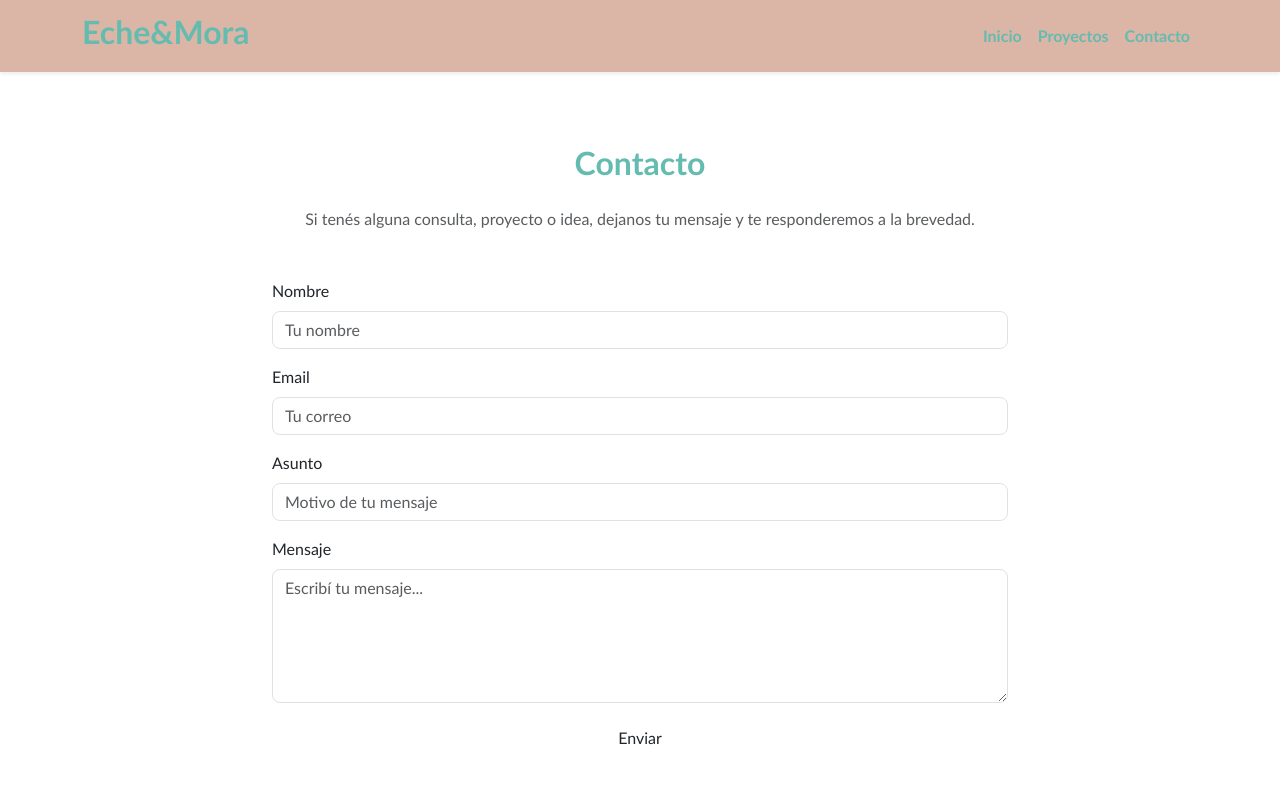
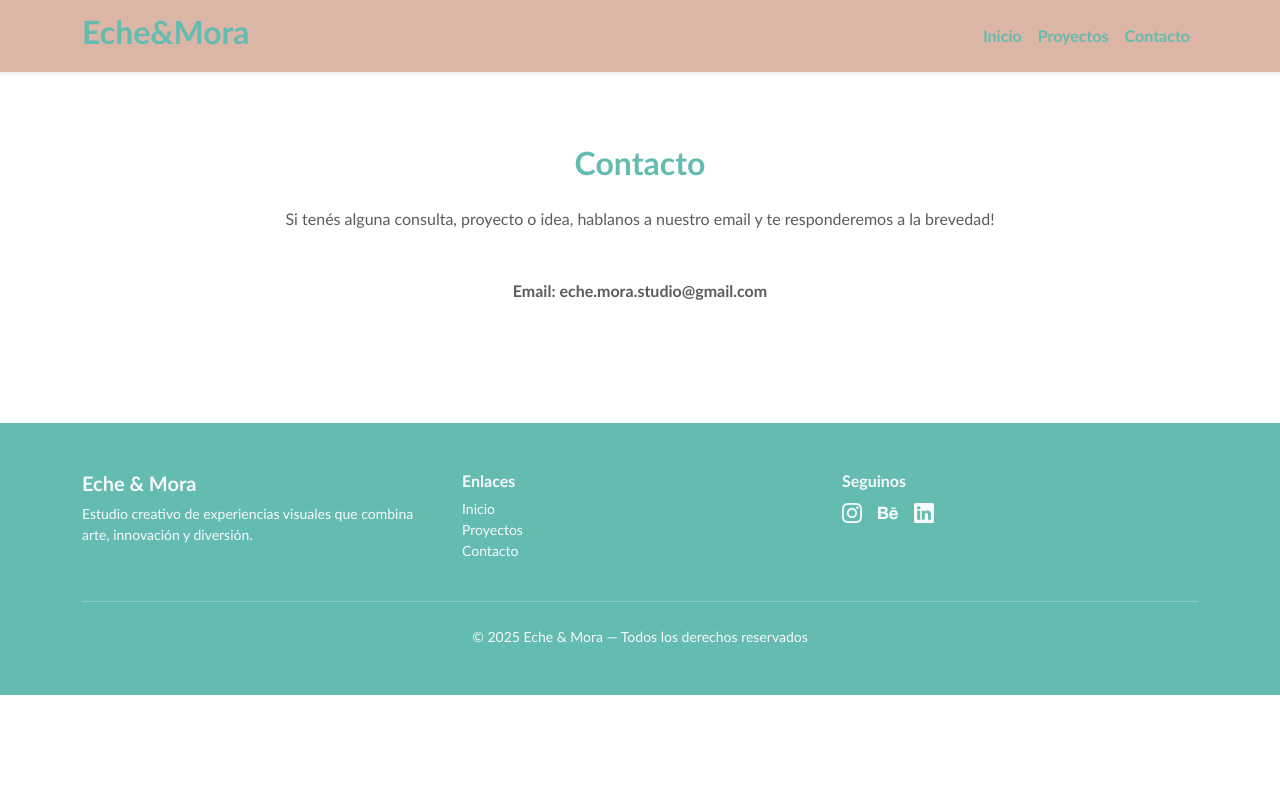
Before and after one commit to marialde93/echeymora, a React (Vite) app: page /contacto in a window 1280 px wide. Shown: the top 800 px of the page. Built offline with nearby package versions, Linux system fonts and the light colour scheme.

Commit message:
Actualizacion logo eche&mora

```diff
--- a/src/pages/Home/Contacto/Contacto.jsx
+++ b/src/pages/Home/Contacto/Contacto.jsx
@@ -9,14 +9,17 @@ const Contacto = () => {
           Contacto
         </h2>
         <p className="text-muted text-center mb-5">
-          Si tenés alguna consulta, proyecto o idea, dejanos tu mensaje y te
-          responderemos a la brevedad.
+          Si tenés alguna consulta, proyecto o idea, hablanos a nuestro email y
+          te responderemos a la brevedad!
+        </p>
+        <p className="fw-bold text-muted text-center mb-5">
+          Email: eche.mora.studio@gmail.com{" "}
         </p>
 
-        <div className="row justify-content-center">
+        {/*<div className="row justify-content-center">
           <div className="col-md-8">
             <form className="contact-form">
-              {/* Nombre */}
+              {/* Nombre
               <div className="mb-3">
                 <label htmlFor="nombre" className="form-label">
                   Nombre
@@ -30,7 +33,7 @@ const Contacto = () => {
                 />
               </div>
 
-              {/* Email */}
+              {/* Email
               <div className="mb-3">
                 <label htmlFor="email" className="form-label">
                   Email
@@ -44,7 +47,7 @@ const Contacto = () => {
                 />
               </div>
 
-              {/* Asunto */}
+              {/* Asunto *
               <div className="mb-3">
                 <label htmlFor="asunto" className="form-label">
                   Asunto
@@ -58,7 +61,7 @@ const Contacto = () => {
                 />
               </div>
 
-              {/* Mensaje */}
+              {/* Mensaje *
               <div className="mb-3">
                 <label htmlFor="mensaje" className="form-label">
                   Mensaje
@@ -72,7 +75,7 @@ const Contacto = () => {
                 ></textarea>
               </div>
 
-              {/* Botón */}
+              {/* Botón *
               <div className="text-center">
                 <button type="submit" className="btn btn-rosa">
                   Enviar
@@ -80,7 +83,7 @@ const Contacto = () => {
               </div>
             </form>
           </div>
-        </div>
+        </div>*/}
       </section>
     </Layout>
   );
```
Also changed, not shown: 1 other file (tests, documents, lock files or other folders).
